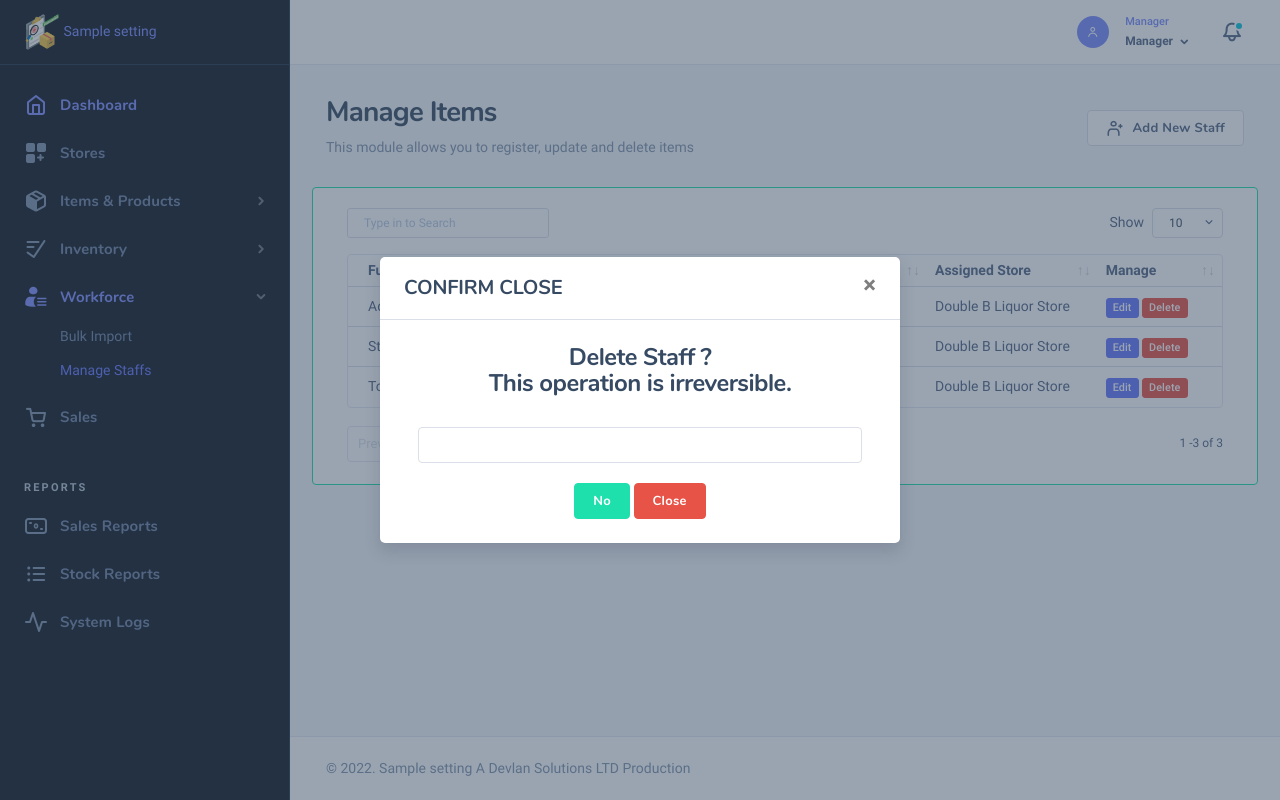
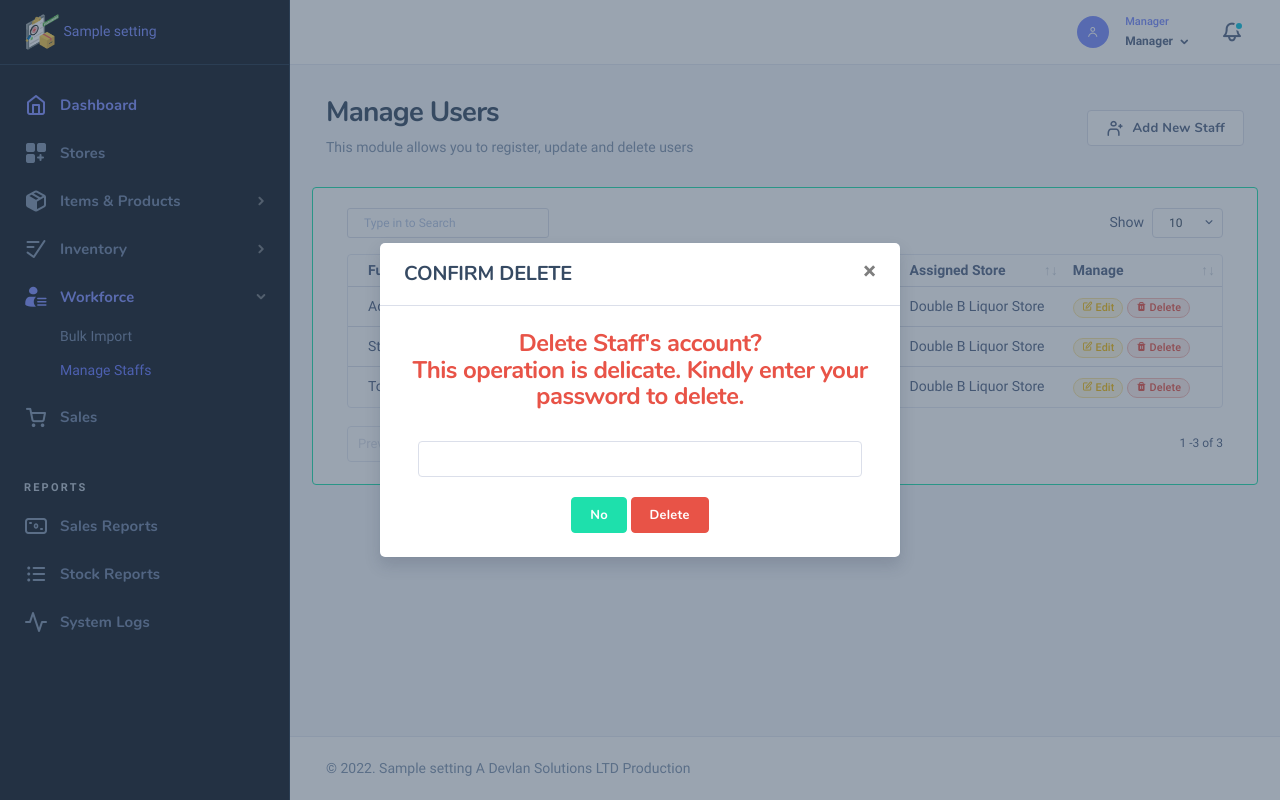
Before and after one commit to MartDevelopers-Inc/lite_inventory, a PHP site: page /views/main_dashboard_manage_staffs in a window 1280 px wide, after a click on "Delete". Run offline with PHP 8.4, Linux system fonts and the light colour scheme; a user stored in the database is signed in; data comes from the database, SQL or seed files in the repository; tables that the repository leaves empty or names only in its code hold one stand-in row (values such as "Sample post"); some libraries are stand-ins or nearby versions; some web fonts are replaced.

Commit message:
Implement Main Dashboard Staff Delete Functionality

```diff
--- a/helpers/modals/staff_modals.php
+++ b/helpers/modals/staff_modals.php
@@ -85,20 +85,18 @@
     <div class="modal-dialog modal-dialog-centered" role="document">
         <div class="modal-content">
             <div class="modal-header">
-                <h5 class="modal-title" id="exampleModalLabel">CONFIRM CLOSE</h5>
+                <h5 class="modal-title" id="exampleModalLabel">CONFIRM DELETE</h5>
                 <button type="button" class="close" data-dismiss="modal">
                     <span>&times;</span>
                 </button>
             </div>
             <form method="POST">
-                <div class="modal-body text-center text-danger">
-                    <h4>
-                        Delete <?php echo $users->user_name; ?> ? <br>
-                        This operation is irreversible.
+                <div class="modal-body text-center ">
+                    <h4 class="text-danger">
+                        Delete <?php echo $users->user_name; ?>'s  account? <br>
+                        This operation is delicate. Kindly enter your password to delete.
                     </h4>
                     <br>
-                    <!-- Hide This -->
-                    <input type="hidden" name="user_id" value="<?php echo $users->user_id; ?>">
                     <!-- Hide This -->
                     <input type="hidden" name="user_id" value="<?php echo $users->user_id; ?>">
                     <input type="hidden" name="user_details" value="<?php echo $users->user_name . ' ' . $users->user_email; ?>">
@@ -106,7 +104,7 @@
                         <input type="password" required name="user_password" class="form-control">
                     </div>
                     <button type="button" class="text-center btn btn-success" data-dismiss="modal">No</button>
-                    <input type="submit" name="close_account" value="Close" class="text-center btn btn-danger">
+                    <input type="submit" name="close_account" value="Delete" class="text-center btn btn-danger">
                 </div>
             </form>
         </div>
--- a/views/main_dashboard_manage_staffs.php
+++ b/views/main_dashboard_manage_staffs.php
@@ -113,7 +113,40 @@ if (isset($_POST['add_user'])) {
 }
 
 /* Update Staffs */
-/* Delete Staffss */
+/* Delete Staffs */
+if (isset($_POST['close_account'])) {
+    $user_id = mysqli_real_escape_string($mysqli, $_POST['user_id']);
+    $user_status = mysqli_real_escape_string($mysqli, 'inactive');
+    $user_details = mysqli_real_escape_string($mysqli, $_POST['user_details']);
+    $userid = mysqli_real_escape_string($mysqli, $_SESSION['user_id']);
+    $user_password = sha1(md5(mysqli_real_escape_string($mysqli, $_POST['user_password'])));
+
+    /* Log This Details */
+    $log_type = "Deleted User Account";
+    $log_details = "Deleted $user_details Account";
+
+    /* Check If Posted Password Matches */
+    $sql = "SELECT * FROM  users  WHERE user_id = '{$user_id}'";
+    $res = mysqli_query($mysqli, $sql);
+    if (mysqli_num_rows($res) > 0) {
+        $row = mysqli_fetch_assoc($res);
+        if ($user_password != $row['user_password']) {
+            $err = "Please Enter Correct Password";
+        } else {
+            /* Persist */
+            $sql = "UPDATE users SET user_status = '{$user_status}' WHERE user_id = {'$user_id'}";
+            $prepare = $mysqli->prepare($sql);
+            $prepare->execute();
+            /* Log This Operation */
+            include('../functions/logs.php');
+            if ($prepare) {
+                $success = "$user_details Account Deleted";
+            } else {
+                $err = "Failed!, Please Try Again";
+            }
+        }
+    }
+}
 /* Load Header Partial */
 require_once('../partials/head.php')
 ?>
@@ -138,10 +171,10 @@ require_once('../partials/head.php')
                                 <div class="nk-block-head nk-block-head-sm">
                                     <div class="nk-block-between">
                                         <div class="nk-block-head-content">
-                                            <h3 class="nk-block-title page-title">Manage Items</h3>
+                                            <h3 class="nk-block-title page-title">Manage Users</h3>
                                             <div class="nk-block-des text-soft">
                                                 <p>
-                                                    This module allows you to register, update and delete items <br>
+                                                    This module allows you to register, update and delete users <br>
                                                 </p>
                                             </div>
                                         </div><!-- .nk-block-head-content -->
@@ -210,7 +243,7 @@ require_once('../partials/head.php')
                                                             <label class="form-label" for="default-06">User Access Level</label>
                                                             <div class="form-control-wrap">
                                                                 <div class="form-group">
-                                                                    <div class="form-control-wrap">g
+                                                                    <div class="form-control-wrap">
                                                                         <select name="user_access_level" class="form-select form-control form-control-lg" data-search="on">
                                                                             <option value="Staff">Staff</option>
                                                                             <option value="Manager">Manager</option>
@@ -263,8 +296,8 @@ require_once('../partials/head.php')
                                                                 <td><?php echo $users->user_access_level; ?></td>
                                                                 <td><?php echo $users->store_name; ?></td>
                                                                 <td>
-                                                                    <a data-toggle="modal" href="#update_<?php echo $users->user_id; ?>" class="badge badge-primary"><i class="fas fa-edit"></i> Edit</a>
-                                                                    <a data-toggle="modal" href="#delete_<?php echo $users->user_id; ?>" class="badge badge-danger"><i class="fas fa-trash"></i> Delete</a>
+                                                                    <a data-toggle="modal" href="#update_<?php echo $users->user_id; ?>" class="badge badge-dim badge-pill badge-outline-warning"><em class="icon ni ni-edit"></em> Edit</a>
+                                                                    <a data-toggle="modal" href="#delete_<?php echo $users->user_id; ?>" class="badge badge-dim badge-pill badge-outline-danger"><em class="icon ni ni-trash-fill"></em> Delete</a>
                                                                 </td>
                                                             </tr>
                                                         <?php include('../helpers/modals/staff_modals.php');
```
